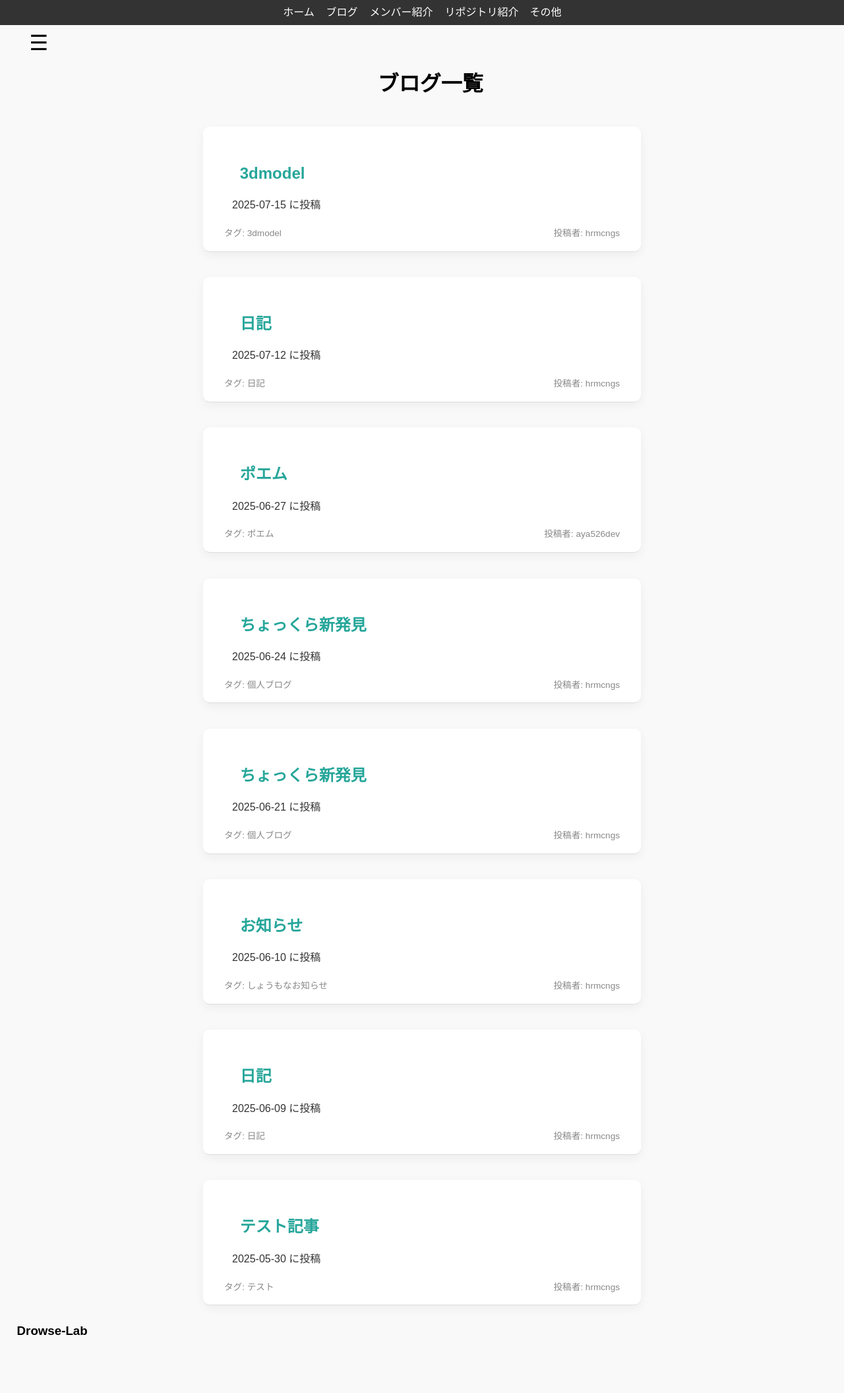
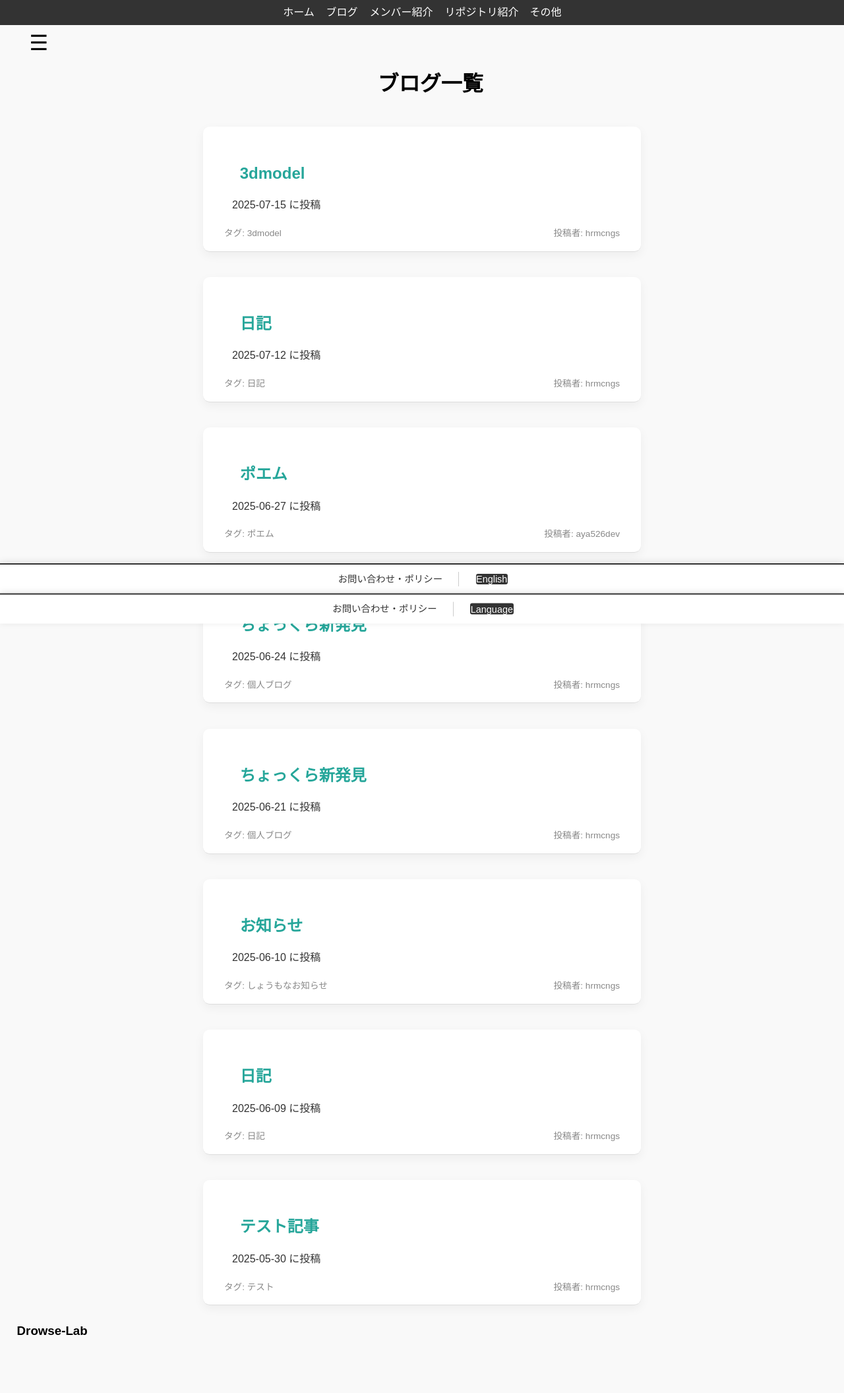
Before and after one commit to Drowse-Lab/Drowse-Lab, a Jekyll site: the page built from blog.html, in a window 1280 px wide. Shown: the whole page at 66% size. Built offline with Jekyll 4.4.1, drawn with Linux system fonts in a browser that asks for light colours; nearby versions of some CDN libraries; some web fonts are replaced; a style sheet for code colours, icons or effects is not loaded.

Commit message:
Update default.html

```diff
--- a/_layouts/default.html
+++ b/_layouts/default.html
@@ -42,11 +42,20 @@
     {% include analytics.html %}
   {% endif %}
 
+  <script src="{{ '/assets/js/language.js' | relative_url }}" defer></script>
+<script src="{{ '/assets/js/footer-nav.js' | relative_url }}" defer></script>
+
+<nav class="footer-nav">
+    <ul>
+        <li><a href="/Drowse-Lab/contactpolicy.html" data-i18n="footer.contactPolicy">お問い合わせ・ポリシー</a></li>
+        <li class="divider"></li>
+        <li><button id="langToggleBottom" class="lang-toggle-bottom">Language</button></li>
+    </ul>
+</nav>
 
 {% if page.model_path %}
 <!-- <div id="model-viewer-container" style="width:100%; height:500px; margin-top:1em;"></div> -->
-<script src="{{ '/assets/js/language.js' | relative_url }}" defer></script>
-<script src="{{ '/assets/js/footer-nav.js' | relative_url }}" defer></script>
+
 <!-- import map + es-module-shims の追加 -->
 <script async src="https://unpkg.com/es-module-shims@1.6.3/dist/es-module-shims.js"></script>
 <script type="importmap">
@@ -159,5 +168,12 @@
 {% endif %}
 
 
+<nav class="footer-nav">
+  <ul>
+    <li><a href="contactpolicy.html" data-i18n="footer.contactPolicy">お問い合わせ・ポリシー</a></li>
+    <li class="divider"></li>
+    <li><button id="langToggleBottom" class="lang-toggle-bottom">Language</button></li>
+  </ul>
+</nav>
 </body>
 </html>
```
